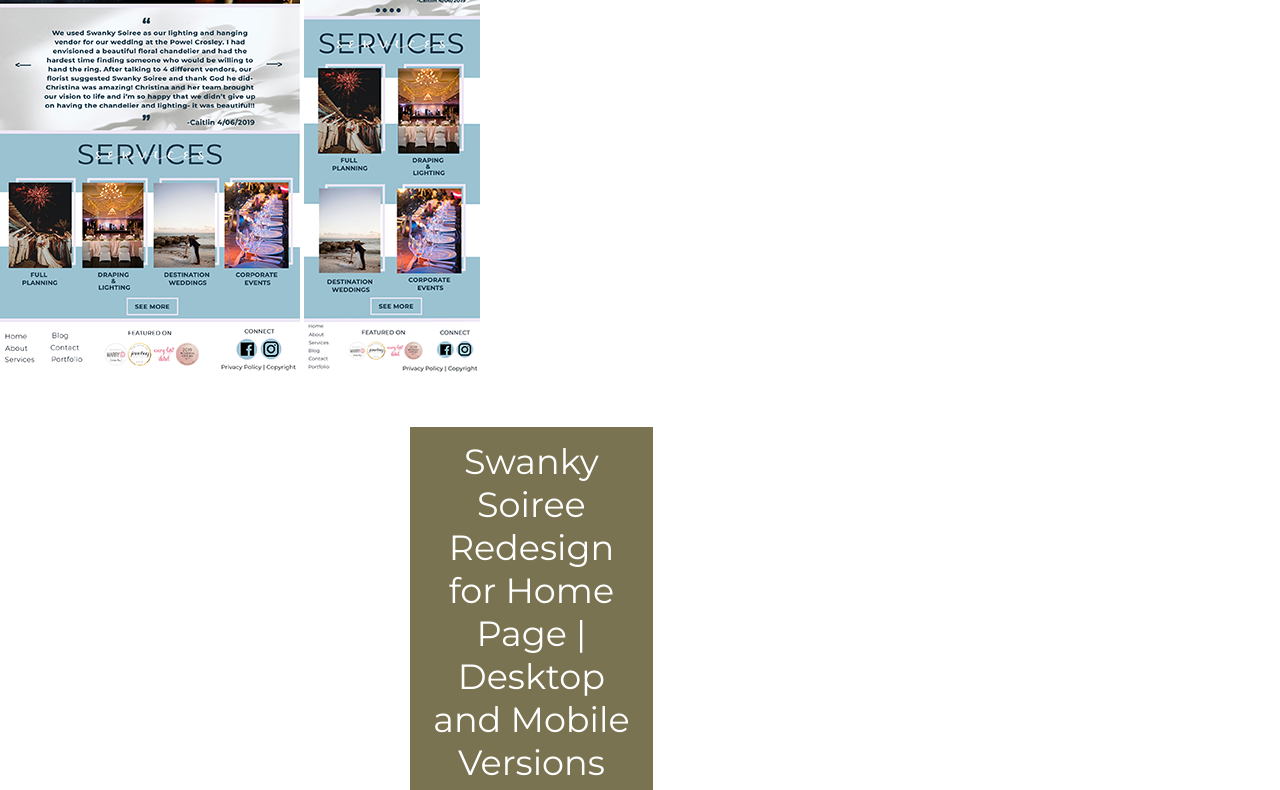
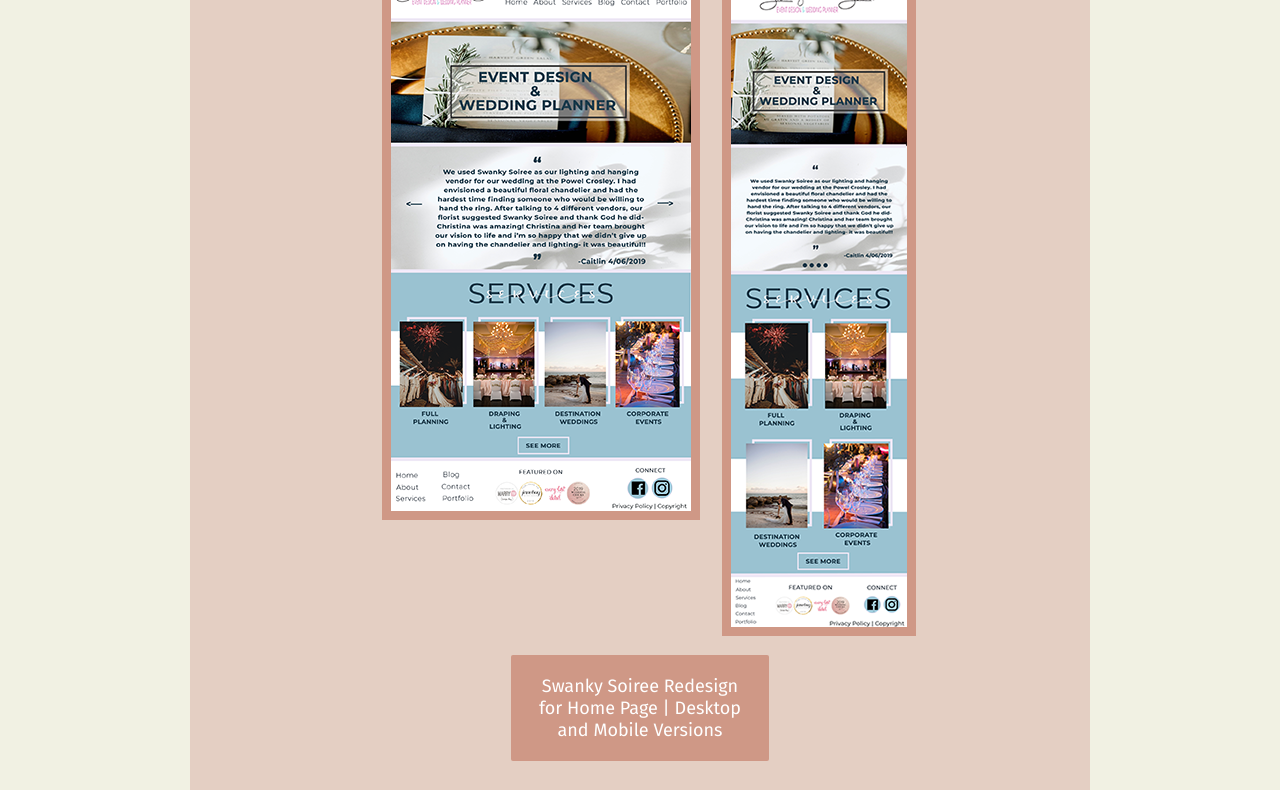
Before and after one commit to machristiana/project2_christiana_melissa, a plain HTML site: page photoshop.html in a window 1280 px wide. Shown: the part 1268-2058 px from the top of the page. Drawn offline with nearby package versions, Linux system fonts and the light colour scheme; some packages are replaced by stand-ins of ours; a script that the page names is missing.

Commit message:
photoshop.html styling added

```diff
--- a/css/styles.css
+++ b/css/styles.css
@@ -328,6 +328,56 @@
 }
 /* ******************************* END ABOUT PAGE STYLE***************/
 
+/* ************************** START PHOTOSHOP PAGE STYLE***************/
+.body-photoshop {
+ 	background: rgb(228, 207, 195);
+}
+
+figure img, .gallery-flex img, .ff-container, .ff-canvas {
+	max-width: 100%;
+}
+
+.ps-projects {
+  margin: 0 auto;
+  text-align: center;
+}
+
+.ps-title {
+  font-family: "Montserrat", sans-serif;
+  padding: 70px 5% 50px 5%;
+  color: rgb(121, 115, 81);
+  text-decoration: underline;
+}
+
+.ps1, .ps2, .ps3, .ps4, .ps5, .ps6, .ps7 {
+  background: rgb(207, 152, 134);
+  padding: 1.5%;
+}
+
+.ps4, .ps5, .ps6 {
+	width: 300px;
+}
+
+.caption-1,
+.caption-2,
+.caption-3,
+.caption-4 {
+  padding: 20px;
+  font-family: "Fira Sans", sans-serif;
+  background: rgb(207, 152, 134);
+  max-width: 250px;
+  text-align: center;
+  margin: 0 auto;
+  margin-top: 15px;
+  margin-bottom: 120px;
+  color: white;
+  border-radius: 2px;
+  font-size: 18px;
+}
+
+/* ******************************* END PHOTOSHOP PAGE STYLE***************/
+
+
 
 
 
@@ -642,3 +692,105 @@
 }
 /*********************END MIN-WIDTH MEDIA QUERY 1120PX *****************/
 /************************** END ABOUT PAGE MEDIA QUERIES***************/
+
+
+/* ************************* START PHOTOSHOP PAGE MEDIA QUERIES*************** /
+/*********************START MIN-WIDTH MEDIA QUERY 450PX *****************/
+@media (min-width: 450px) {
+	.ps4,.ff-container.ff-ready.ff-inactive, .ff-canvas, .ps5, .ps6 {
+		width: auto;
+	}
+}
+/*********************END MIN-WIDTH MEDIA QUERY 450PX *****************/
+
+
+/*********************START MIN-WIDTH MEDIA QUERY 480PX *****************/
+@media (min-width: 480px) {
+	.ps2 {
+		position: relative;
+		top: -116px;
+	}
+
+	.ps2 {
+		margin-top: 34%;
+	}
+
+	.ps3 {
+		margin-top: -20%;
+	}
+
+	.ps5, .ps6 {
+		margin-top: 2%;
+	}
+
+	.ps7 {
+		margin-top: 4%;
+	}
+
+	.individual-project-3 {
+		margin-top: 37%;
+	}
+}
+/*********************END MIN-WIDTH MEDIA QUERY 480PX *****************/
+
+
+/*********************START MIN-WIDTH MEDIA QUERY 700PX *****************/
+@media (min-width: 700px) {
+	.ps1, .ps2, .ps3, .ps4, .ps5, .ps6, .ps7 {
+	  padding: 1%;
+	}
+
+	.ps2, .ps3 {
+		margin-left: 2%;
+	}
+}
+/*********************END MIN-WIDTH MEDIA QUERY 700PX *****************/
+
+
+/*********************START MIN-WIDTH MEDIA QUERY 830PX *****************/
+@media (min-width: 830px) {
+	a.ps4, .ff-container, .ff-overlay, .ff-canvas {
+		position: relative;
+		left: 25%;
+	}
+
+	.ps5 {
+		position: relative;
+		left: -25%;
+		margin-bottom: 4%;
+	}
+
+	.individual-project-2 {
+		margin-bottom: -12%;
+		margin-top: -6%;
+	}
+}
+/*********************END MIN-WIDTH MEDIA QUERY 830PX *****************/
+
+
+
+/*********************START MIN-WIDTH MEDIA QUERY 900PX *****************/
+@media (min-width: 900px) {
+	.container-photoshop {
+		max-width: 900px;
+		margin: auto;
+		background: rgb(228, 207, 195);
+	}
+
+	.body-photoshop {
+		background-color: #f1f1e3;
+	}
+
+	a.ps4, .ff-container, .ff-overlay, .ff-canvas {
+		left: 48%;
+		top: -3%;
+	}
+
+	.ps5 {
+		left: -47%;
+    margin-bottom: -22%;
+	}
+}
+
+/*********************END MIN-WIDTH MEDIA QUERY 900PX *****************/
+/* ************************* END PHOTOSHOP PAGE MEDIA QUERIES*************** /
```
